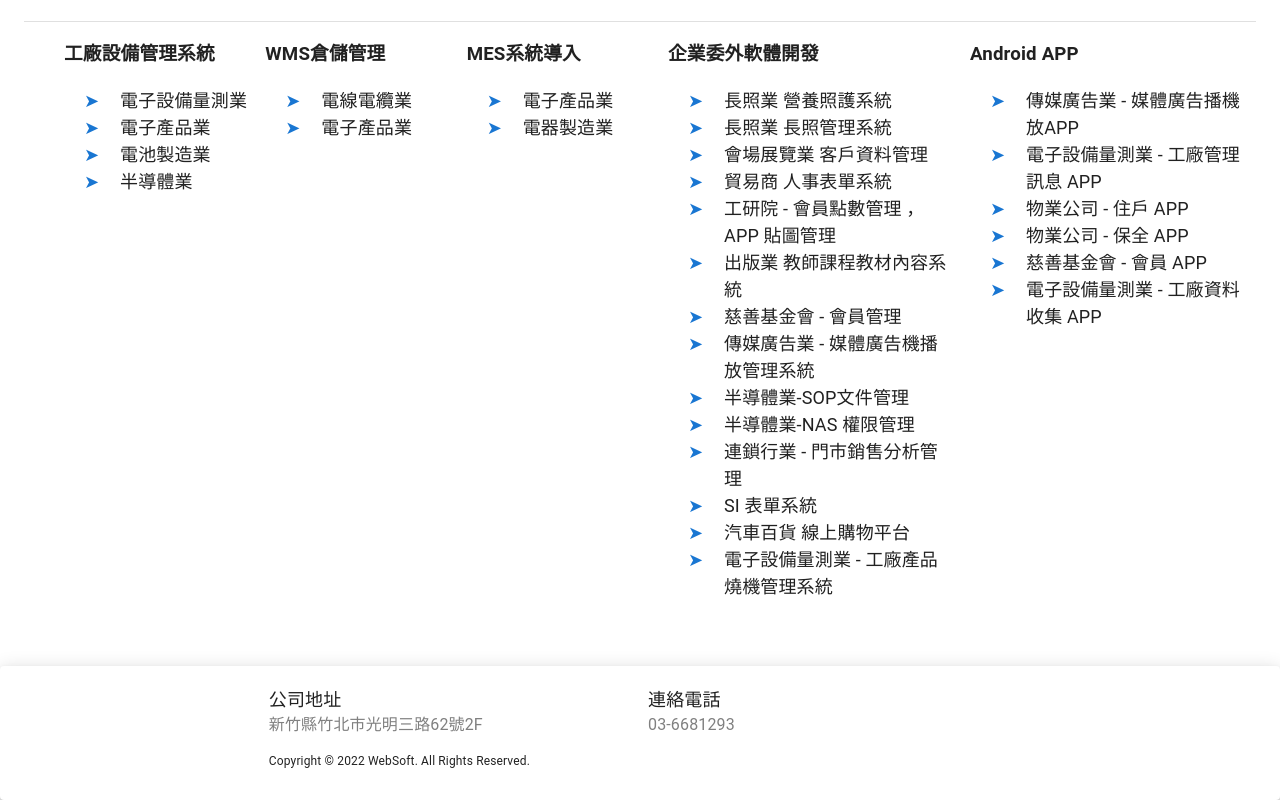
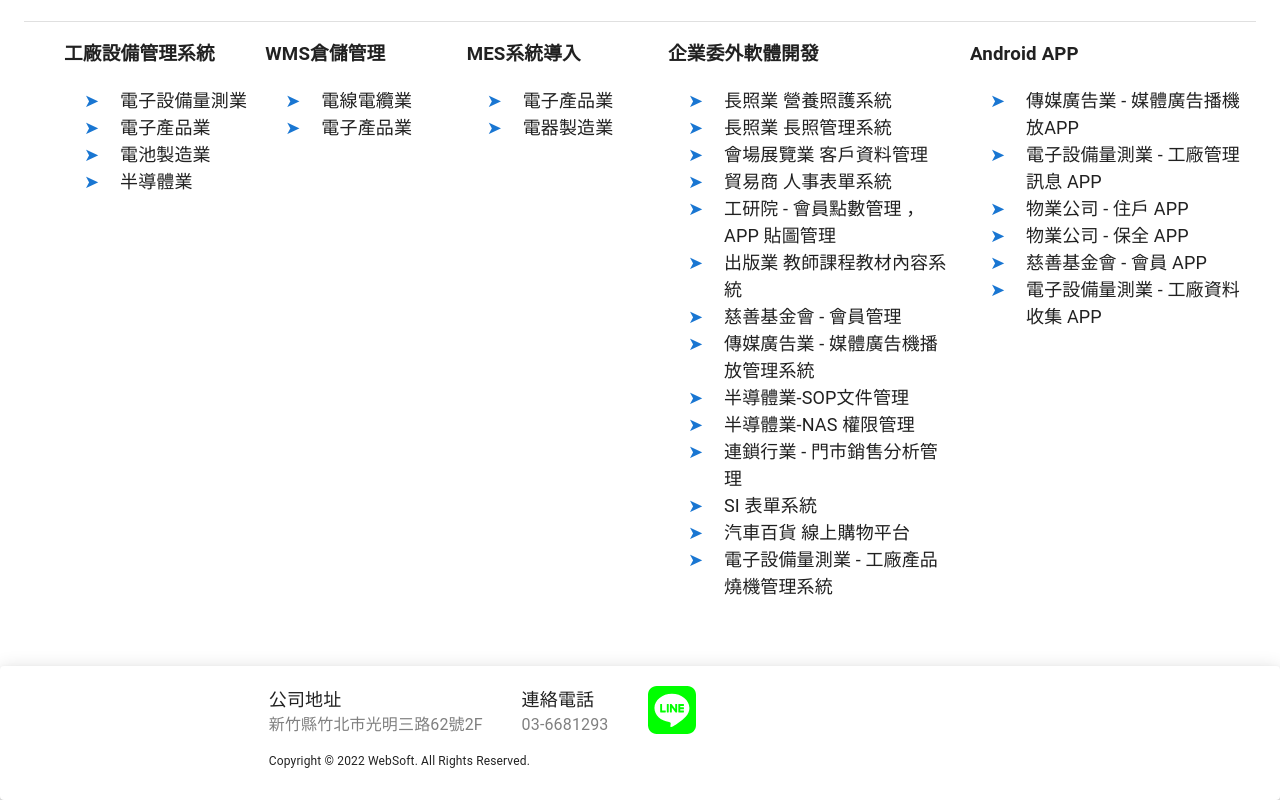
Before and after one commit to jordan1204/WebSoft-Site, a React (Create React App) app: page / in a window 1280 px wide. Shown: the part 913-1713 px from the top of the page. Built offline with nearby package versions, Linux system fonts and the light colour scheme.

Commit message:
feat:調整Line聯絡資訊icon的位置

```diff
--- a/src/Home/WMS/TechSpec.js
+++ b/src/Home/WMS/TechSpec.js
@@ -15,7 +15,7 @@ const TechSpec = ()=>{
         <Paper component="fieldset" elevation={1} sx={{marginTop:"50px",marginBottom:"25px",borderStyle:"none"}}>
             <legend className={classes.LegendText}>技術規格</legend>
             <div>
-                <img src={TechSpecObj.Src}/>
+                <img src={TechSpecObj.Src} alt={TechSpecObj.Alt}/>
             </div>
         </Paper>
     );
--- a/src/Layout/Footer.js
+++ b/src/Layout/Footer.js
@@ -3,6 +3,8 @@ import Grid from '@mui/material/Grid';
 import Paper from '@mui/material/Paper';
 import useMediaQuery from '@mui/material/useMediaQuery';
 import { useTheme } from '@mui/material/styles';
+import { FontAwesomeIcon } from '@fortawesome/react-fontawesome';
+import { faLine } from '@fortawesome/free-brands-svg-icons';
 
 const useStyles = makeStyles({
     Footer: {
@@ -41,7 +43,7 @@ const Footer = () => {
             <footer className={classes.Footer}>
                 <div style={matches ? { width: "60%",margin:"0 auto" } : {width:"100%"}}>
                     <Grid container>
-                        <Grid item xs={12} md={6}>
+                        <Grid item xs={12} md={4}>
                             <div className={classes.Address}>
                                 公司地址
                             </div>
@@ -49,13 +51,16 @@ const Footer = () => {
                                 新竹縣竹北市光明三路62號2F
                             </div>
                         </Grid>
-                        <Grid item xs={12} md={6}>
+                        <Grid item xs={12} md={2}>
                             <div className={classes.Phone}>
                                 連絡電話
                             </div>
                             <div className={classes.PhoneNumber}>
                                 03-6681293
                             </div>
+                        </Grid>
+                        <Grid item xs={6}>
+                            <a href="https://lin.ee/x4EtxPH" target="_blank" rel="noreferrer noopener"><FontAwesomeIcon icon={faLine} size="3x" color="#00ff00"/></a>
                         </Grid>
                     </Grid>
                     <div className={classes.CopyRight}>
--- a/src/ListGroups/Techs.js
+++ b/src/ListGroups/Techs.js
@@ -15,7 +15,7 @@ const TechGroups = [
     `,Img:[]},
     { Text: "Web API服務開發", Icon: <FontAwesomeIcon icon={faComment} size="7x" color="#1976d2"/>,Explanation:`Web api 是用來作為程式間交換資料用，ASP.NET Web API 是一個可擴展的框架，用於構建基於 HTTP 的服務，這些服務可以在不同平台上的不同應用程序中訪問，例如 web、windows、移動等。它的工作方式或多或少與 ASP.NET MVC Web 應用程序相同，除了它發送數據作為響應而不是 html 視圖。它類似於 web 服務或 WCF 服務，但例外是它只支持 HTTP 協議。
     對於Web API，目前公司主要是以RestFul API 為主，資料交換格式，可為Json 及XML 格式。
-    `,Img:[{Src:WebApi}]},
+    `,Img:[{Src:WebApi,Alt:"Web Api"}]},
     { Text: "C#應用程式開發", Icon: <FontAwesomeIcon icon={faCode} size="7x" color="#1976d2"/>,Explanation:`WinForm是.Net開發平台中對Windows Form的一種稱謂。.Net 為開發WinForm的應用程式提供了豐富的Class Library（類庫）。)。
     過往C#Winform 應用程式開發主要是著眼於設備介接，測試／資料接收／設備控制程式，個人電腦端 GUI操作程式。
     設備介接方面，有支援過設備接口為：RS232，RS485，USB，MODBUS，及ETHERNET等。
--- a/src/ListGroups/WMSs.js
+++ b/src/ListGroups/WMSs.js
@@ -9,7 +9,7 @@ const features = [{ Text: "多廠別多庫別功能。" },
 { Text: "包含物料拆併批、禁用物料管制、效期展延…等必備例外管理功能。" },
 { Text: "APP 及 響應式行動介面，可支援手機、平板、PDA…移動裝置。" }];
 
-const TechSpecObj = {Src:TechSpec};
+const TechSpecObj = {Src:TechSpec,Alt:"技術解說"};
 
 const AppDomain = [{ Text: "電子組裝業", InstanceList: [{ Text: "電腦" }, { Text: "PCBA" }, { Text: "電子相關產品" }] },
 { Text: "其他產業", InstanceList: [{ Text: "電線電纜" }, { Text: "食品原料" }, { Text: "化工" }] }];
--- a/src/TechApplication/TechExplanation.js
+++ b/src/TechApplication/TechExplanation.js
@@ -39,7 +39,7 @@ const TechExplanation = ({ legendtext, explanation,imgs }) => {
                 {explanation}
                 {
                 imgs.map(function(item,index){
-                    return <img key={index} src={item.Src} className={`${matches?classes.ImgMd:classes.ImgXs} ${classes.Img}`}/>
+                    return <img key={index} src={item.Src} alt={item.Alt} className={`${matches?classes.ImgMd:classes.ImgXs} ${classes.Img}`}/>
                 })
             }
             </p>
```
